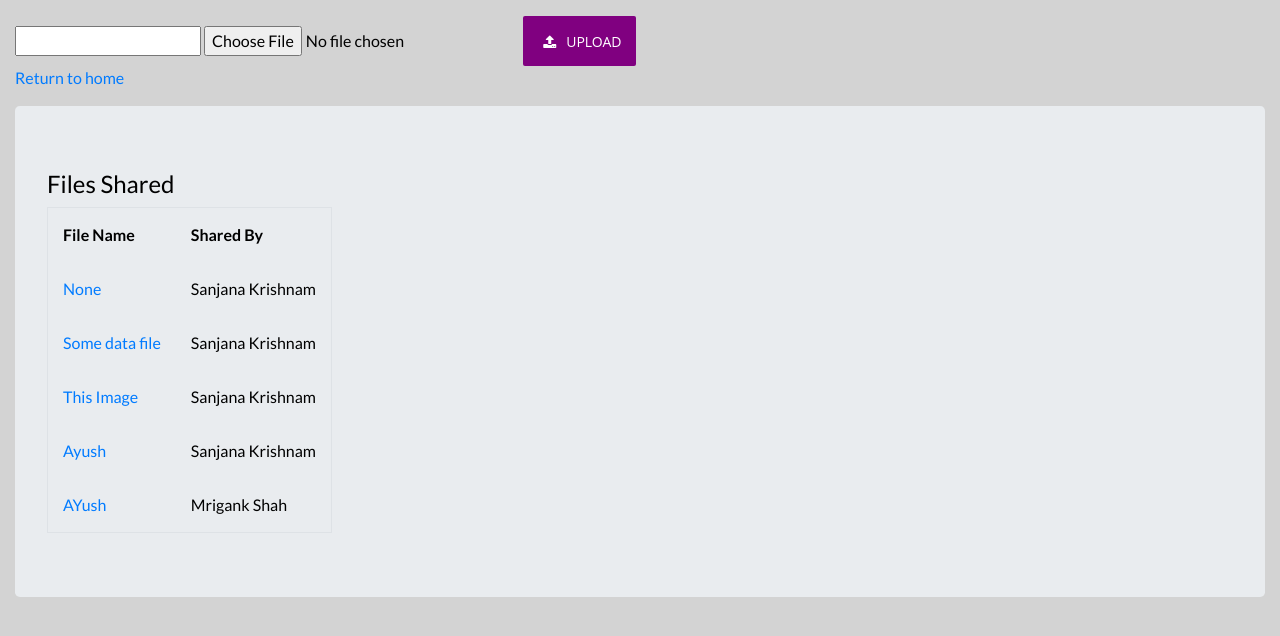
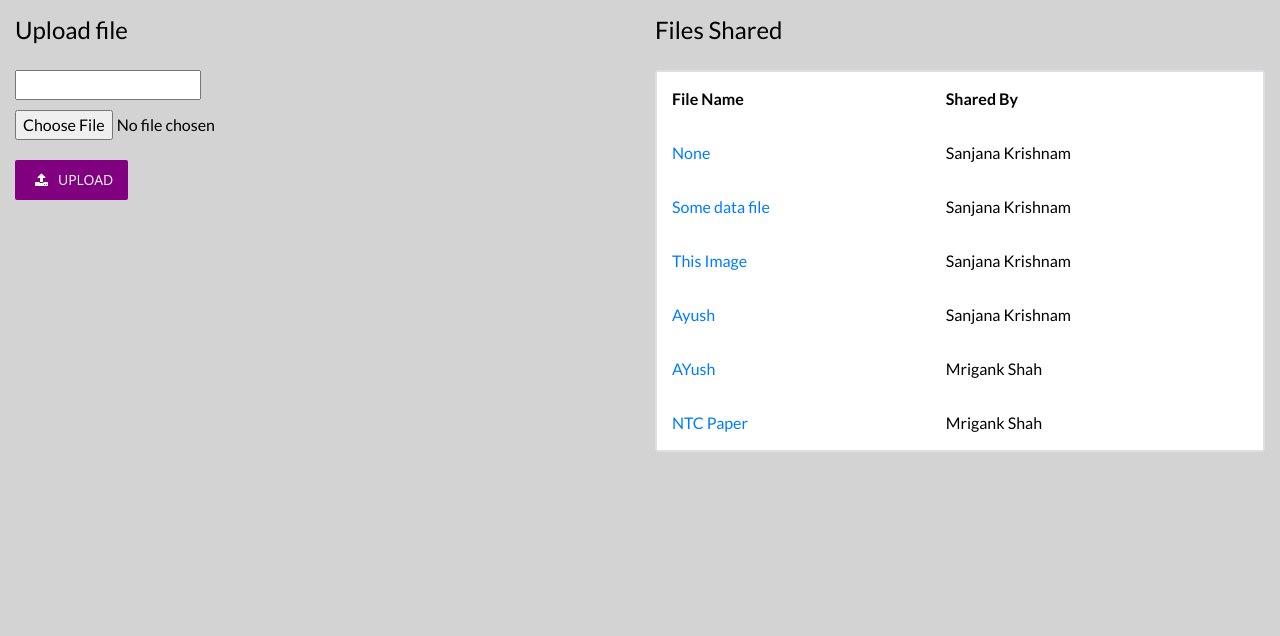
Before and after one commit to ayush113/ITA_FINAL, a Django app: page /fileshare/ in a window 1280 px wide. Shown: the part 56-692 px from the top of the page. Run offline with Django 3.2, Linux system fonts and the light colour scheme; the first user in the database is signed in; data comes from the database, SQL or seed files in the repository; some libraries are stand-ins or nearby versions.

Commit message:
Filesharing edited

```diff
--- a/filesharing/views.py
+++ b/filesharing/views.py
@@ -4,7 +4,9 @@ from django.conf import settings
 from django.core.files.storage import FileSystemStorage
 from django.db import connection
 from notes.utils import namedtuplefetchall
+from django.contrib.auth.decorators import login_required
 
+@login_required
 def simple_upload(request):
     with connection.cursor() as curr:
         curr.execute("select filename,shared_url,first_name,last_name from fileshared inner join auth_user on fileshared.user_id = auth_user.id")
--- a/templates/filesharing/index.html
+++ b/templates/filesharing/index.html
@@ -19,7 +19,7 @@
     border-radius: 2px;
     border: none;
     outline: none;
-    height: 50px;
+    height: 40px;
     font-size: 14px;
     color: #fff;
     cursor: pointer;
@@ -29,27 +29,35 @@
     transition: all 0.3s;
     padding-left: 20px;
     padding-right: 15px;
+    margin-top: 10px;
         }
     </style>
     </head>
+    <div class="row">
+    <div class="col-lg-6">
+        <h4 style="margin-bottom: 25px">Upload file</h4>
   <form method="post" enctype="multipart/form-data">
     {% csrf_token %}
-      <input type="text" name="filename">
-    <input type="file" name="myfile">
+      <input type="text" name="filename" style="margin-bottom: 10px"><br/>
+    <input type="file" name="myfile" style="margin-bottom: 10px"><br/>
     <button class="taskAdd but" type="submit"><i class="fa fa-upload" style="margin-right: 10px"></i>Upload</button>
   </form>
+
 
   {% if uploaded_file_url %}
     <p>File uploaded at: <a href="{{ uploaded_file_url }}">{{ uploaded_file_url }}</a></p>
   {% endif %}
 
-  <p><a href="{% url 'dashboard' %}">Return to home</a></p>
+    </div>
 
-   <div class="jumbotron">
-   <h4>Files Shared</h4>
+   <div class="col-lg-6">
+   <h4 style="margin-bottom: 25px">Files Shared</h4>
+       <div class="card">
    <table class="border" cellpadding="15">
        <tr><th>File Name</th>
-       <th>Shared By</th></tr>
+       <th>Shared By</th>
+       </tr>
+
        {% for link in links %}
         <tr>
             <td><a href="{{ link.shared_url }}">{{ link.filename }}</a></td>
@@ -58,4 +66,6 @@
        {% endfor %}
    </table>
    </div>
+       </div>
+    </div>
 {% endblock %}
```
Also changed, not shown: db.sqlite3, 1 other file.
